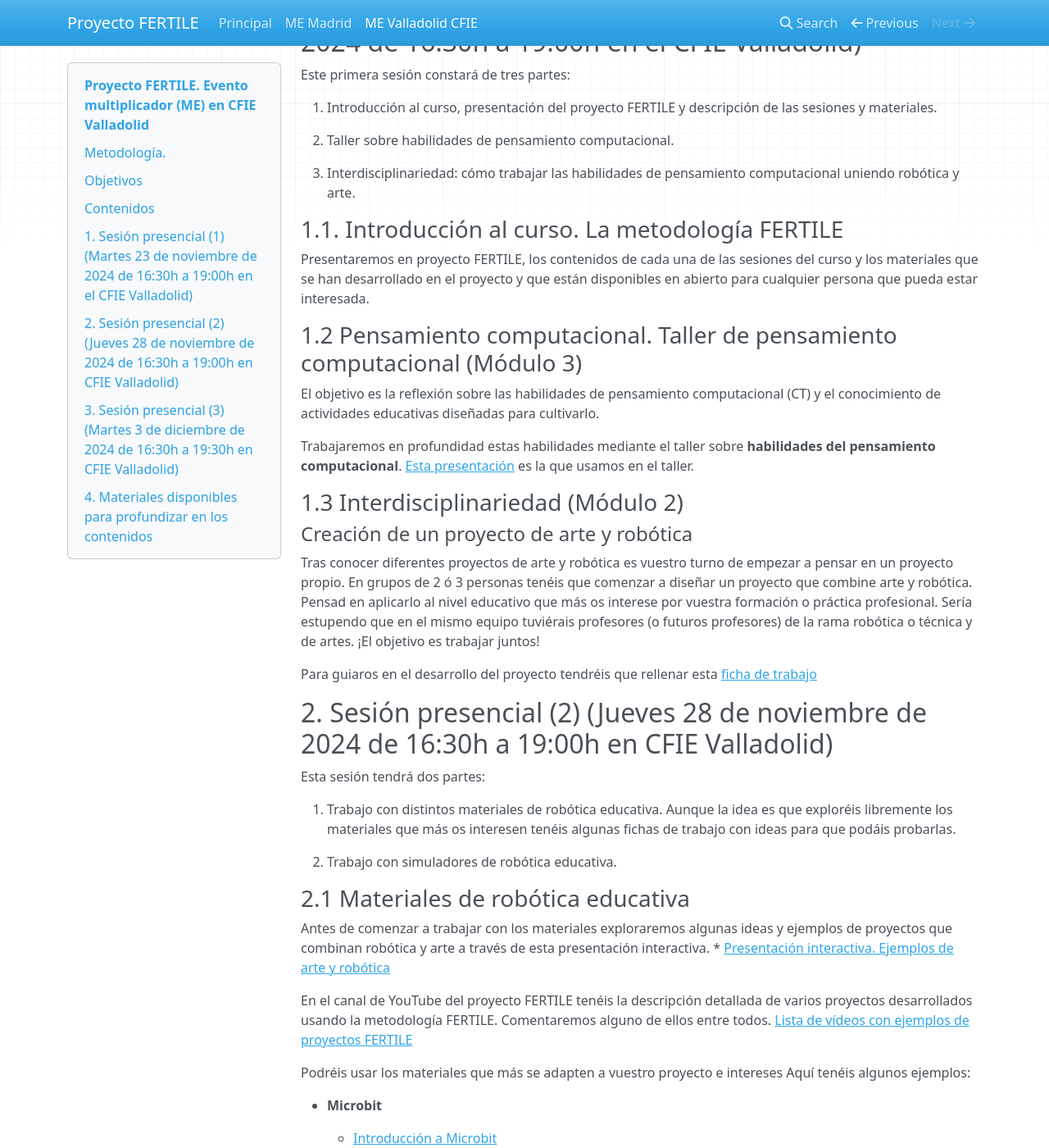
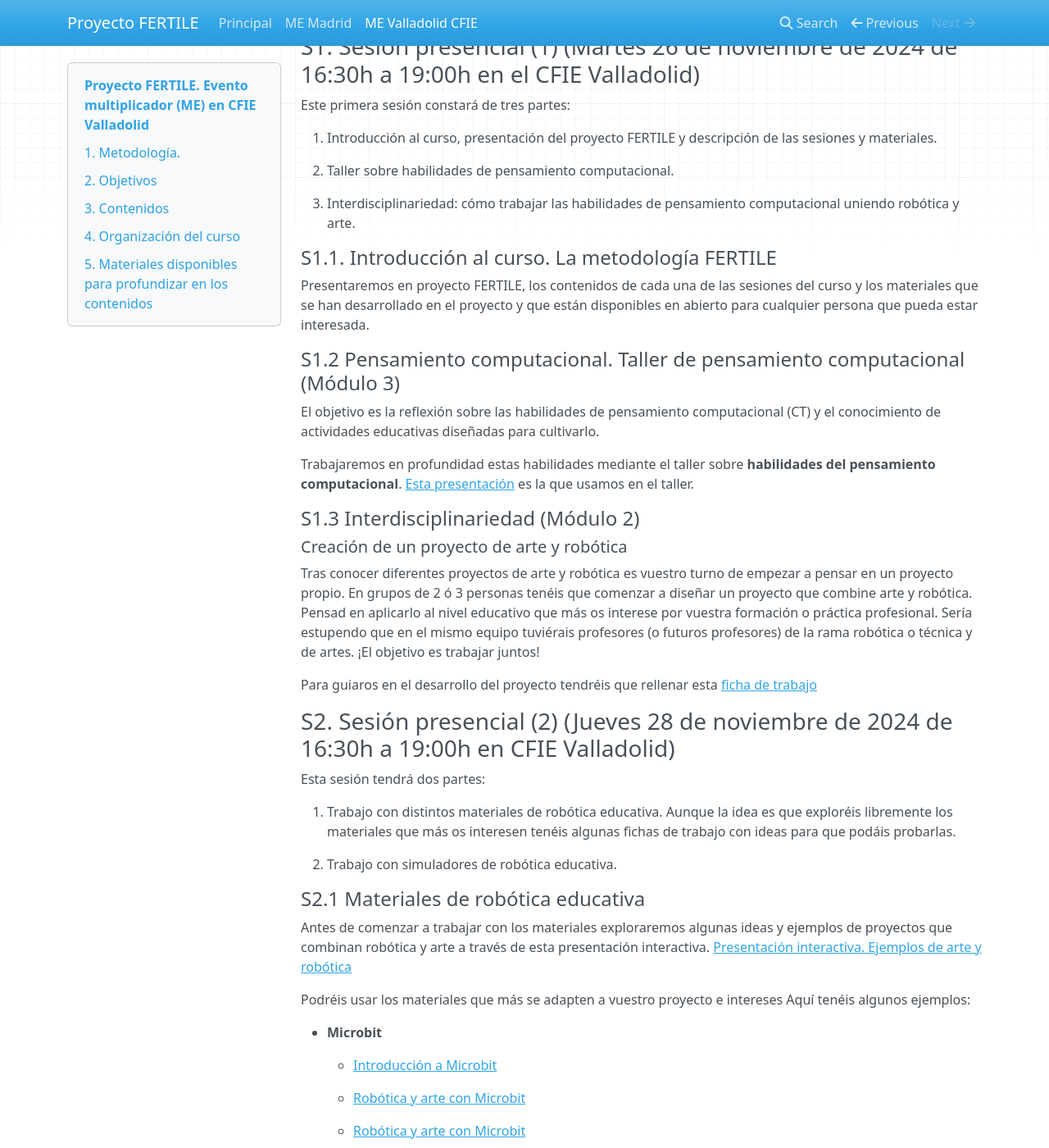
Before and after one commit to RoboticsLabURJC/estudio-piloto-fertile, an MkDocs documentation site: the page built from docs/ME_Valladolid.md, in a window 1280 px wide and 1400 px high, scrolled down 1146 px. Shown: the whole window at 82% size. Built offline with MkDocs 1.6.1, drawn with Linux system fonts in a browser that asks for light colours; nearby versions of some CDN libraries; some of the changed text lies outside the part shown.

Commit message:
Corregidas erratas y cambiada numeración de secciones

```diff
--- a/docs/ME_Valladolid.md
+++ b/docs/ME_Valladolid.md
@@ -17,14 +17,15 @@ La metodología que empleamos está basada en la práctica y la experimentación
 4. Introducción al aprendizaje mixto: uso de simuladores.
 5. Porfundización en la metodología FERTILE. Diseño de un proyecto educativo usando esta metodología.
 
-##Contenidos
+## 3. Contenidos
 1. Habilidades de pensamiento computacional. Qué son y cómo trabajarlas en el aula desde diferentes enfoques.
 2. Interdisciplinariedad. Cómo combinar robótica con distintas modalidades de arte para trabajar el pensamiento computacional en el aula. Trabajo con distintos tipos de materiales de robótica en proyectos con componentes artísticos.
 3. Aprendizaje mixto. El uso de los simuladores como herramienta para el aprendizaje mixto. Prácticas con un simulador de robótica: el simulador Kibotics.
 4. Metodología de diseño FERTILE: cómo diseñar un proyecto educativo para trabajar habilidades de pensamiento computacional usando la robótica y el arte.
 5. Co-diseño de proyectos educativos. Empleo de la plataforma comunitaria para desarrollar proyectos educativos en el marco de la metodología FERTILE.
 
-## 1. Sesión presencial (1) (Martes 23 de noviembre de 2024 de 16:30h a 19:00h en el CFIE Valladolid)
+## 4. Organización del curso
+### S1. Sesión presencial (1) (Martes 26 de noviembre de 2024 de 16:30h a 19:00h en el CFIE Valladolid)
 
 Este primera sesión constará de tres partes:
 
@@ -34,28 +35,28 @@ Este primera sesión constará de tres partes:
 
 3. Interdisciplinariedad: cómo trabajar las habilidades de pensamiento computacional uniendo robótica y arte.
 
-### 1.1. Introducción al curso. La metodología FERTILE
+#### S1.1. Introducción al curso. La metodología FERTILE
 
 Presentaremos en proyecto FERTILE, los contenidos de cada una de las sesiones del curso y los materiales que se han desarrollado en el proyecto y que están disponibles en abierto para cualquier persona que pueda estar interesada.
 
-### 1.2 Pensamiento computacional. Taller de pensamiento computacional (Módulo 3)
+#### S1.2 Pensamiento computacional. Taller de pensamiento computacional (Módulo 3)
 
 
 El objetivo es la reflexión sobre las habilidades de pensamiento computacional (CT) y el conocimiento de actividades educativas diseñadas para cultivarlo.
 
 Trabajaremos en profundidad estas habilidades mediante el taller sobre **habilidades del pensamiento computacional**.  [Esta presentación](materiales/CT_03.pdf) es la que usamos en el taller.
 
-### 1.3 Interdisciplinariedad (Módulo 2)
+#### S1.3 Interdisciplinariedad (Módulo 2)
 
 
-#### Creación de un proyecto de arte y robótica
+##### Creación de un proyecto de arte y robótica
 
 Tras conocer diferentes proyectos de arte y robótica es vuestro turno de empezar a pensar en un proyecto propio. En grupos de 2 ó 3 personas tenéis que comenzar a diseñar un proyecto que combine arte y robótica. Pensad en aplicarlo al nivel educativo que más os interese por vuestra formación o práctica profesional. Sería estupendo que en el mismo equipo tuviérais profesores (o futuros profesores) de la rama robótica o técnica y de artes. ¡El objetivo es trabajar juntos!
 
 Para guiaros en el desarrollo del proyecto tendréis que rellenar esta [ficha de trabajo](materiales/Interdis_01.pdf)
 
 
-## 2. Sesión presencial (2) (Jueves 28 de noviembre de 2024 de 16:30h a 19:00h en CFIE Valladolid)
+### S2. Sesión presencial (2) (Jueves 28 de noviembre de 2024 de 16:30h a 19:00h en CFIE Valladolid)
 
 Esta sesión tendrá dos partes:
 
@@ -63,11 +64,10 @@ Esta sesión tendrá dos partes:
 
 2. Trabajo con simuladores de robótica educativa.
 
-### 2.1 Materiales de robótica educativa
+#### S2.1 Materiales de robótica educativa
 
-Antes de comenzar a trabajar con los materiales exploraremos algunas ideas y ejemplos de proyectos que combinan robótica y arte a través de esta presentación interactiva.    * [Presentación interactiva. Ejemplos de arte y robótica](https://view.genial.ly/65855eb2d9b7b10014e3255b/presentation-examplesartroboticsspa)
+Antes de comenzar a trabajar con los materiales exploraremos algunas ideas y ejemplos de proyectos que combinan robótica y arte a través de esta presentación interactiva.    [Presentación interactiva. Ejemplos de arte y robótica](https://view.genial.ly/65855eb2d9b7b10014e3255b/presentation-examplesartroboticsspa)
 
-En el canal de YouTube del proyecto FERTILE tenéis la descripción detallada de varios proyectos desarrollados usando la metodología FERTILE. Comentaremos alguno de ellos entre todos. [Lista de vídeos con ejemplos de proyectos FERTILE](https://www.youtube.com/watch?v=-tVMhp0KQY4&list=PL1xHqPEGzU_InVaW-oB_Cq4kVhZrM5Jq8&pp=iAQB)
 
 Podréis usar los materiales que más se adapten a vuestro proyecto e intereses Aquí tenéis algunos ejemplos:
 
@@ -115,14 +115,14 @@ Podréis usar los materiales que más se adapten a vuestro proyecto e intereses
 
 	* [Propuesta de trabajo con Mbot] ()
 
-### 2.4 Blended learning (Módulo 4)
+#### S2.4 Blended learning (Módulo 4)
 
 En este módulo haremos una introducción al aprendizaje mixto (blended learning) y en concreto al aprendizaje mixto en robótica usando simuladores.
 
 En el taller trabajaremos de manera práctica con varios simuladores robóticos, en concreto usaremos: MakeCode de Microbit, TinkerCad para Arduino y Kibotics.
 
 
-## 3. Sesión presencial (3) (Martes 3 de diciembre de 2024 de 16:30h a 19:30h en CFIE Valladolid)
+### S3. Sesión presencial (3) (Martes 3 de diciembre de 2024 de 16:30h a 19:30h en CFIE Valladolid)
 
 Esta sesión tendrá dos partes:
 
@@ -130,7 +130,7 @@ Esta sesión tendrá dos partes:
 
 2. Taller de introducción a la plataforma comunitaria de FERTILE para que, haciendo uso de esta herramienta podáis diseñar un proyecto de robótica, siguiendo la metodología FERTILE.
 
-### 3.1 Metodología de diseño FERTILE (FDM) (Módulo 5)
+#### S3.1 Metodología de diseño FERTILE (FDM) (Módulo 5)
 
 El objetivo de este módulo es conocer en profundidad la metodología FERTILE. Con lo aprendido en todo el curso cada equipo diseñaréis un proyecto de robótica y arte siguiendo los pasos de la metodología FERTILE.
 
@@ -141,7 +141,7 @@ En esta sesión emplearemos:
   + Trabajaréis en grupos analizando los ejemplos vistos completando [esta hoja de trabajo](materiales/FDM_01.pdf)
 
 
-### 3.2 Introducción a la Community Platform (CP) (Módulo 5)
+#### S3.2 Introducción a la Community Platform (CP) (Módulo 5)
 
 El objetivo será presentar la CP y mostrar cómo se hace un diseño siguiendo la metodología FERTILE a través de la herramienta CP que pretende facilitar el proceso. Para ello contaremos con las siguientes herramientas:
 
@@ -150,11 +150,11 @@ El objetivo será presentar la CP y mostrar cómo se hace un diseño siguiendo l
 + [Hoja de trabajo](https://docs.google.com/forms/d/e/1FAIpQLSdLh7BXIRjz79Z4s48J9QChLrT2JvZPuK1FWjCDUhTHOacyzQ/viewform?usp=sf_link)
 
 
-### 3.3 Evaluación de un proyecto de robótica y arte siguiendo FDM (Módulo 5)
+#### S3.3 Evaluación de un proyecto de robótica y arte siguiendo FDM (Módulo 5)
 
 Para ello haréis uso de esta [rúbrica de evaluación](materiales/FDM_02.pdf)
 
-## 4. Materiales disponibles para profundizar en los contenidos
+## 5. Materiales disponibles para profundizar en los contenidos
 
 Los participantes tendréis disponibles diversos materiales para profundizar en los contenidos del curso
 
```
Also changed, not shown: other parts of docs/ME_Valladolid.md (+2 -2 lines).
